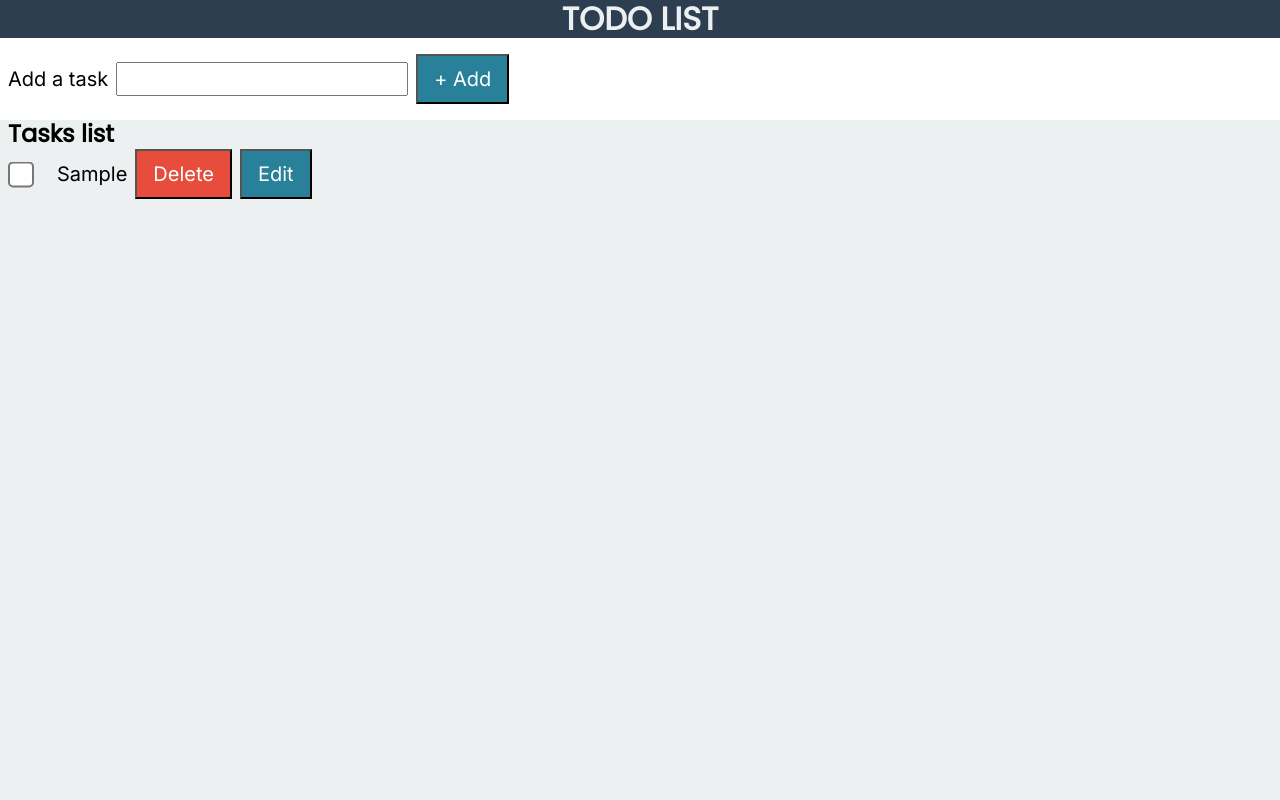
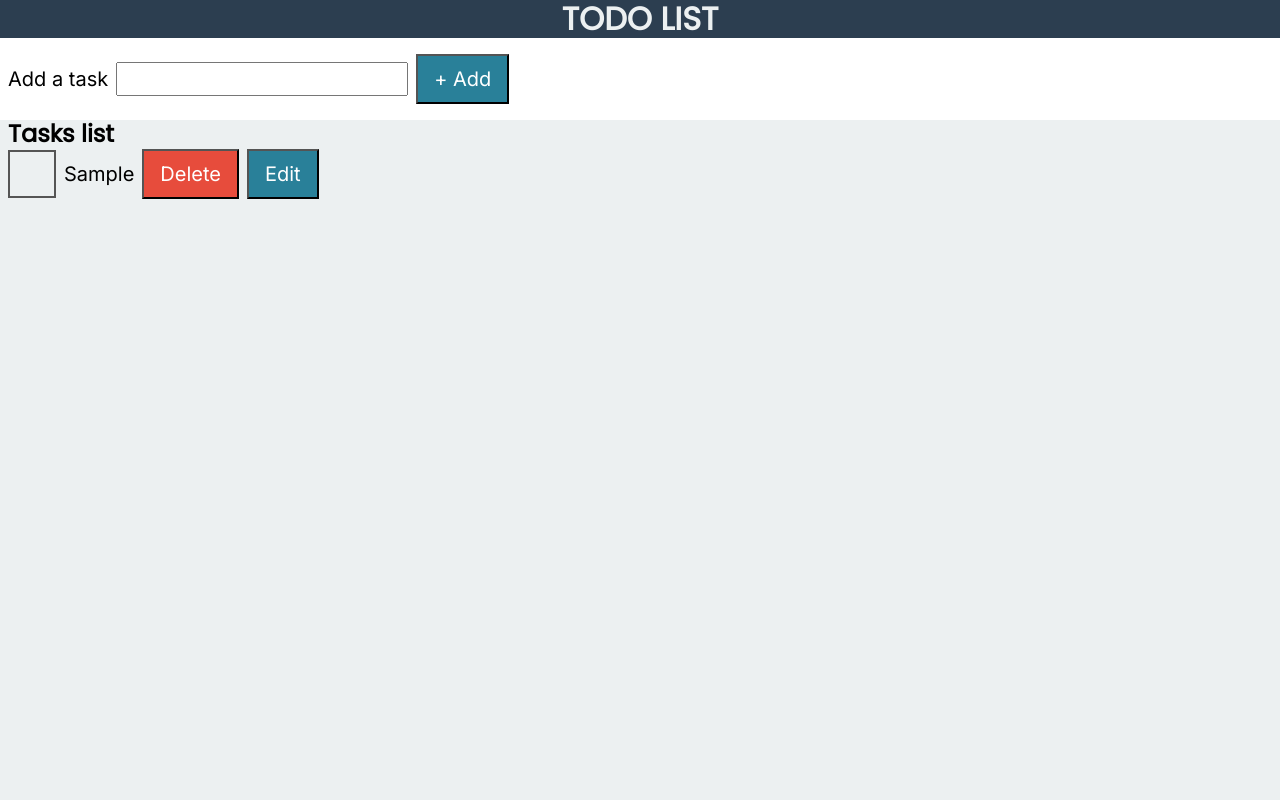
Before and after one commit to andrea-marletta/todo-list, a React (Vite) app: page / in a window 1280 px wide. Both pictures are taken after typing "Sample" into the empty fields and a click on the button "+ Add". Shown: the top 800 px of the page. Built offline with nearby package versions, Linux system fonts and the light colour scheme.

Commit message:
feat: replace native checkboxes with custom styled checkboxes

```diff
--- /dev/null
+++ b/src/components/CustomCheckbox.jsx
@@ -0,0 +1,21 @@
+import styles from './CustomCheckbox.module.css';
+
+function CustomCheckbox ({ id, onToggle, completed, text }) {
+  return (
+    <label
+      htmlFor={id}
+      className={styles["checkbox-wrapper"]}
+      aria-label={`Toggle completition status of "${text}"`}>
+      <input
+        id={id}
+        type="checkbox"
+        checked={completed}
+        onChange={() => onToggle(id)}
+        className={styles["checkbox-input"]}
+      />
+      <span aria-hidden="true" className={styles["checkbox-custom"]}></span>
+    </label>
+  )
+}
+
+export default CustomCheckbox;
--- /dev/null
+++ b/src/components/CustomCheckbox.module.css
@@ -0,0 +1,30 @@
+.checkbox-wrapper {
+  display: inline-flex;
+  align-items: center;
+  cursor: pointer;
+  position: relative;
+}
+
+.checkbox-input {
+  position: absolute;
+  opacity: 0;
+  pointer-events: none;
+}
+
+.checkbox-custom {
+  width: 3rem;
+  height: 3rem;
+  border: 2px solid #555;
+  display: inline-block;
+  position: relative;
+}
+
+.checkbox-input:checked + .checkbox-custom {
+  background-color: #298099;
+  border-color: #298099;
+}
+
+.checkbox-input:focus-visible + .checkbox-custom {
+  outline: 2px solid #2684ff;
+  outline-offset: 2px;
+}
--- a/src/components/Todo.jsx
+++ b/src/components/Todo.jsx
@@ -1,6 +1,7 @@
 import styles from './Todo.module.css';
 import { useState, useRef, useEffect } from 'react';
 import usePrevious from '../hooks/usePrevious';
+import CustomCheckbox from './CustomCheckbox';
 
 function Todo( { text, id, onDelete, completed, onToggle, onSave } ) {
   const [isEditing, setIsEditing] = useState(false);
@@ -17,13 +18,11 @@ function Todo( { text, id, onDelete, completed, onToggle, onSave } ) {
   return (
     <li className={styles.list}>
       <div className={styles.taskInfo}>
-        <input
-          type="checkbox"
+        <CustomCheckbox
           id={id}
-          onChange={() => onToggle(id)}
-          aria-label={`Toggle completition status of "${text}"`}
-          checked={completed}
-          className={styles.checkbox}
+          onToggle={onToggle}
+          completed={completed}
+          text={text}
         />
         <div className={styles.taskContent}>
           <span className={completed && styles.completed}>{text}</span>
--- a/src/components/Todo.module.css
+++ b/src/components/Todo.module.css
@@ -5,7 +5,7 @@
 .taskInfo {
   display: grid;
   grid-template-columns: auto 1fr;
-  column-gap: 2.25rem;
+  column-gap: 0.5rem;
   align-items: center;
 }
 
@@ -21,11 +21,6 @@
   text-decoration: line-through;
 }
 
-.checkbox {
-  transform: scale(2);
-  transform-origin: left;
-}
-
 .delete {
   background-color: #e74c3c;
 }
```
